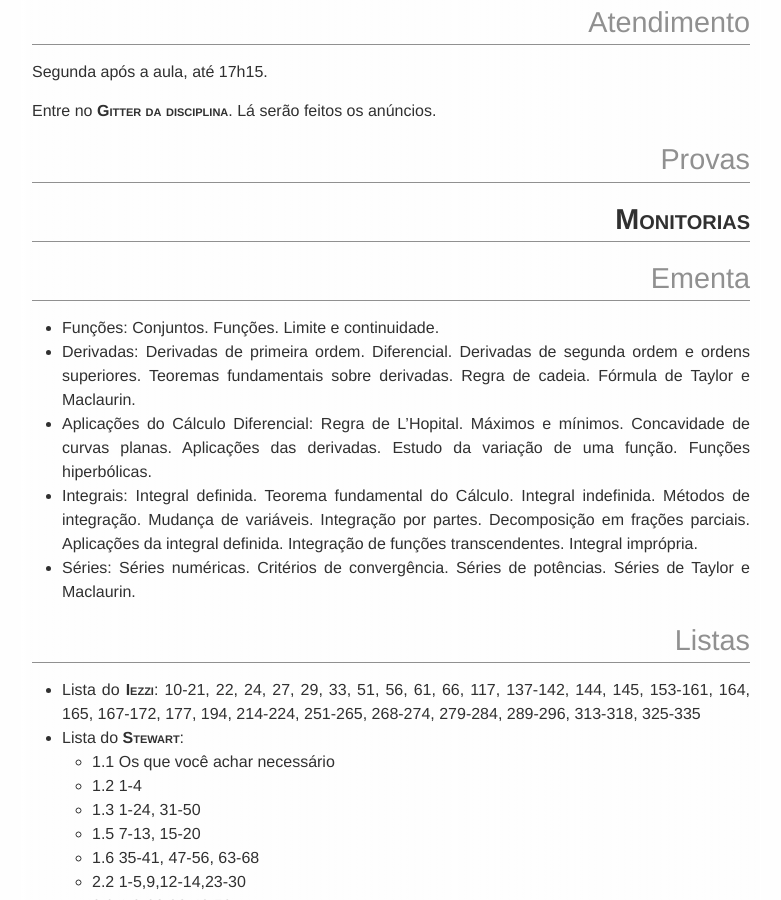
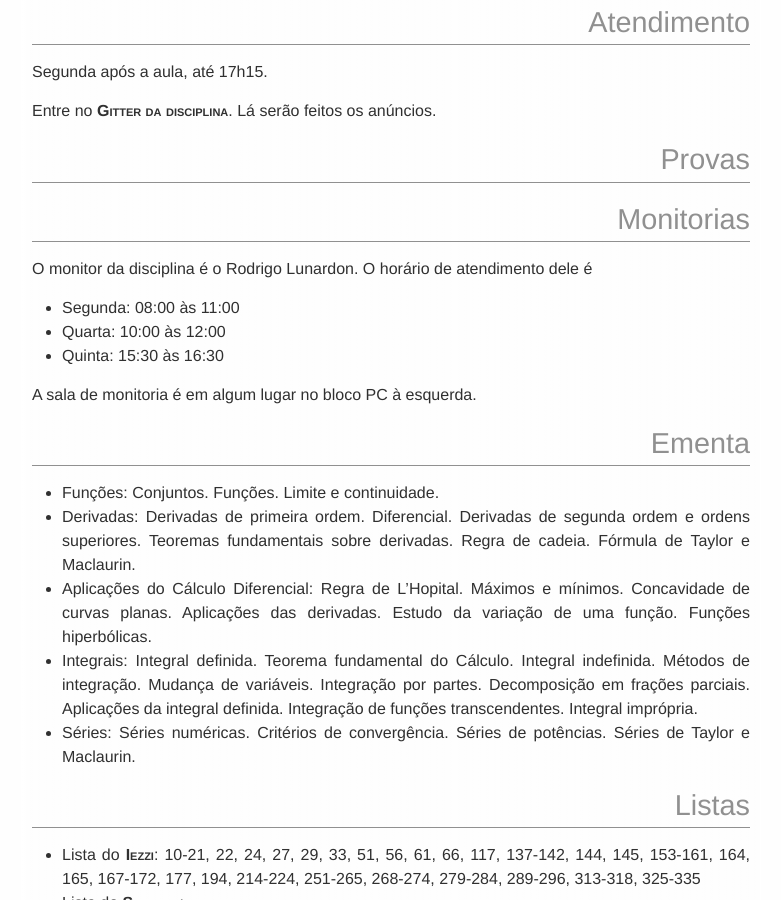
Before and after one commit to abelsiqueira/abelsiqueira.github.io-old, a Jekyll site: the page built from disciplinas/cm201-2016s1.md, in a window 1280 px wide and 900 px high, scrolled down 785 px. Shown: the whole window, without its empty margins (249-1030 px from the left). Built offline with Jekyll 4.4.1, drawn with Linux system fonts in a browser that asks for light colours.

Commit message:
Adiciona monitoria de cm201

```diff
--- a/disciplinas/cm201-2016s1.md
+++ b/disciplinas/cm201-2016s1.md
@@ -27,7 +27,15 @@ Lá serão feitos os anúncios.
 
 # Provas
 
-# [Monitorias]({{ site.baseurl }}/assets/monitorias2016.pdf)
+# Monitorias
+
+O monitor da disciplina é o Rodrigo Lunardon. O horário de atendimento dele é
+
+  - Segunda: 08:00 às 11:00
+  - Quarta:  10:00 às 12:00
+  - Quinta:  15:30 às 16:30
+
+A sala de monitoria é em algum lugar no bloco PC à esquerda.
 
 # Ementa
 
```
